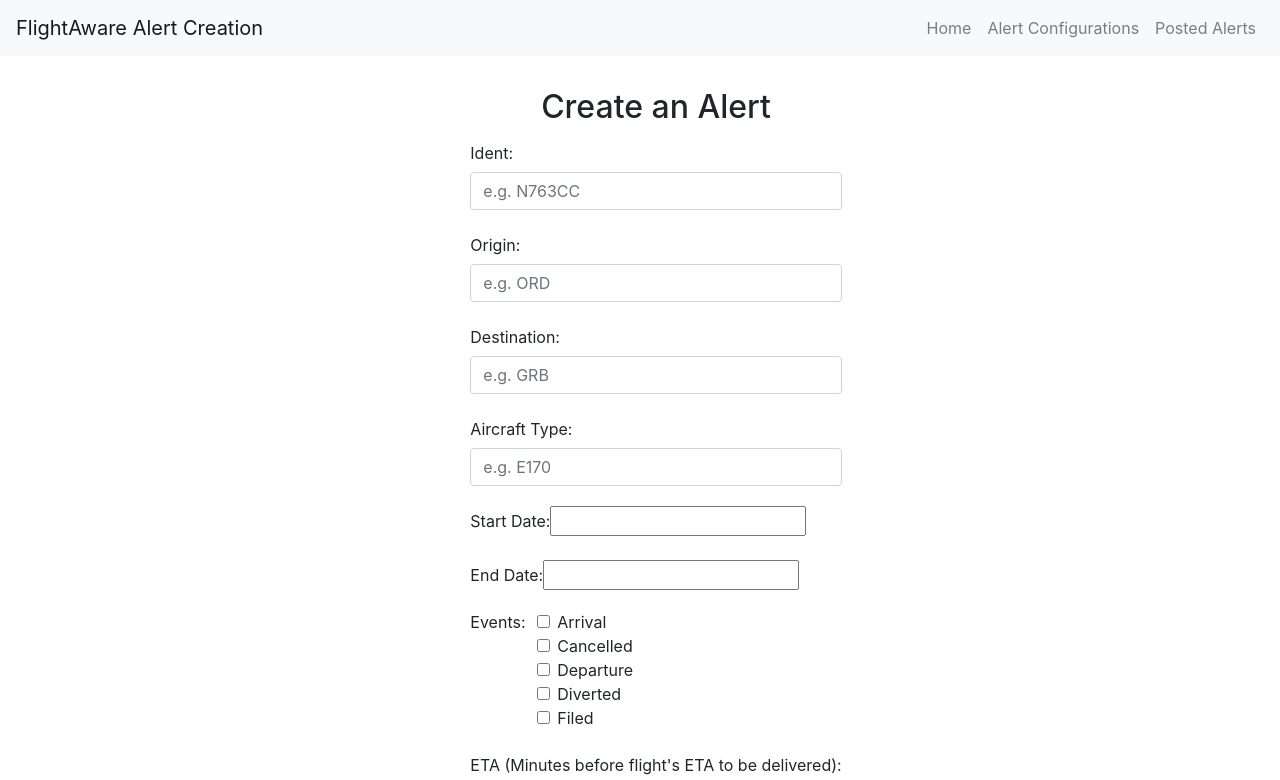
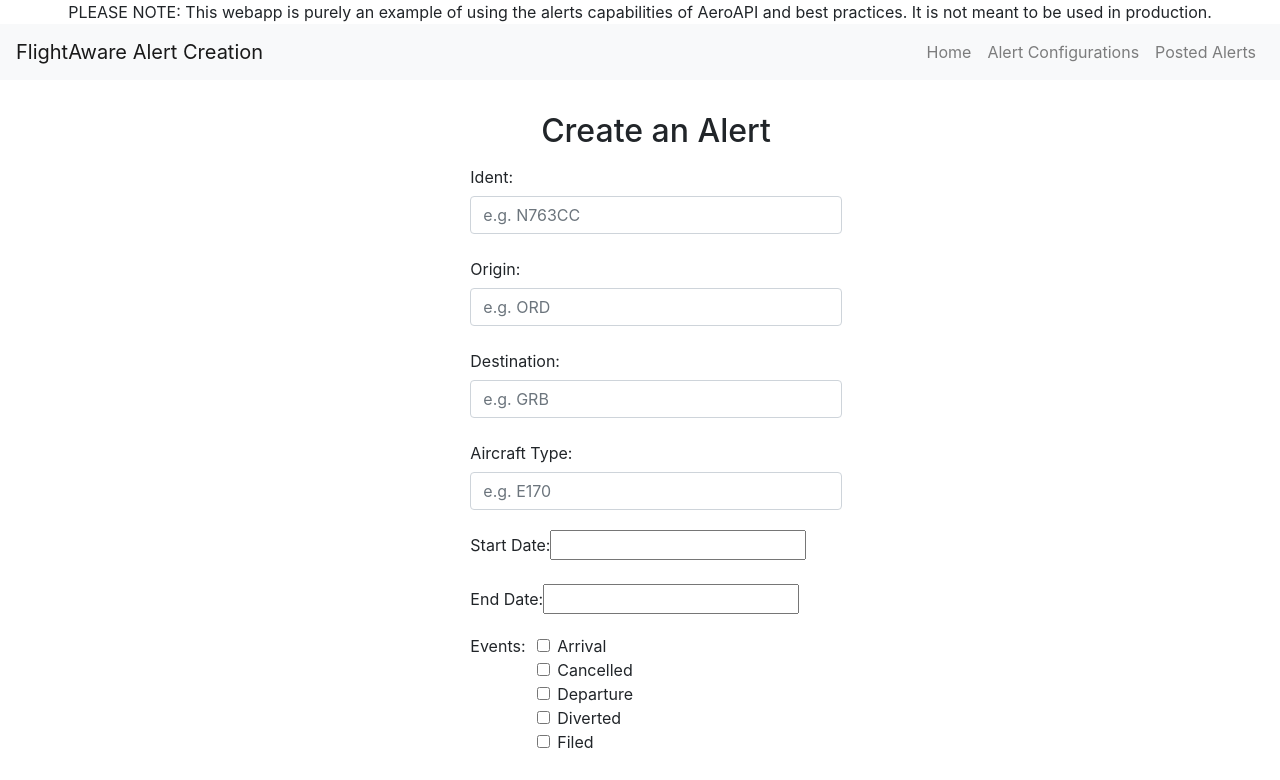
Before and after one commit to flightaware/alerts_frontend, a React (Create React App) app in the folder client/: page / in a window 1280 px wide. Shown: the top 780 px of the page. Built offline with nearby package versions, Linux system fonts and the light colour scheme; the HTML template or start-up script is replaced by a standard one.

Commit message:
Update README and Add Info Update README to explain further information such as endpoint and also add top banner indicating that demo is purely an example and should not be used in production.
BCK-7183

```diff
--- a/client/src/App.js
+++ b/client/src/App.js
@@ -33,12 +33,15 @@
         <ThemeProvider theme={tableTheme}>
             <Router>
                 <div className="app">
+                    <div className="example-notification-bar justify-content-center d-flex">
+                        PLEASE NOTE: This webapp is purely an example of using the alerts capabilities of AeroAPI
+                        and best practices. It is not meant to be used in production.
+                    </div>
                     <AppNavbar/>
                     <Switch>
                         <Route path={`/`} component={LandingPage} exact />
                         <Route path={`/alert_configs`} component={AlertConfigsTablePage} exact />
                         <Route path={`/posted_alerts`} component={PostedAlertsTablePage} exact />
-
                     </Switch>
                 </div>
             </Router>
--- a/client/src/styles.scss
+++ b/client/src/styles.scss
@@ -81,6 +81,13 @@
     font-size: 24px;
     color: $midnight-blue;
     text-align: center;
+}
+
+.example-notification-bar {
+    width: 100%;
+    padding: .5rem;
+    background-color: #00A0E2;
+    color: white;
 }
 
 // Styles for Home page for Creating Alerts
```
